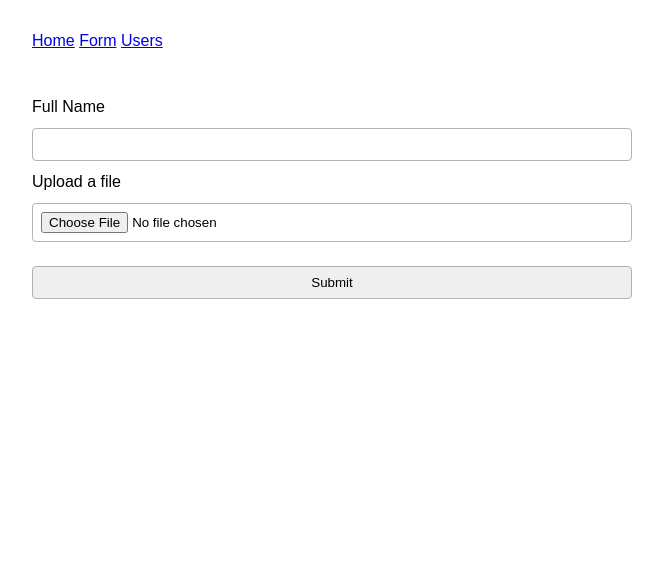
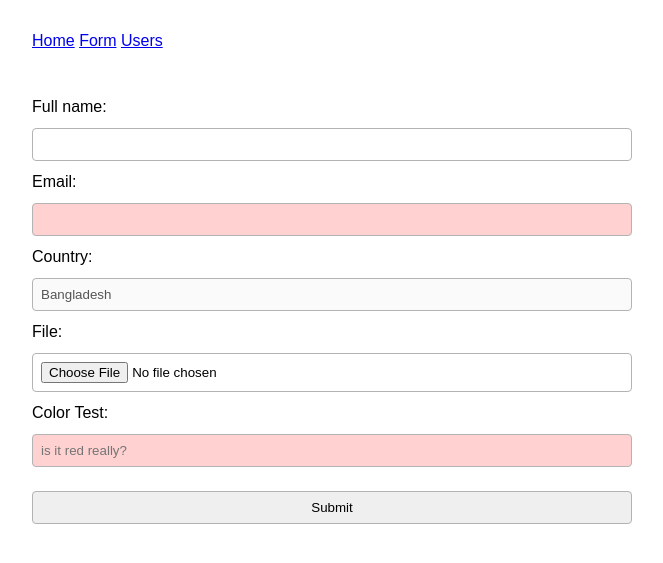
Before and after one commit to roufujjaman/django-practice, a Django app: page /form/ in a window 1280 px wide. Shown: the top 563 px of the page, without its empty margins (308-971 px from the left). Run offline with Django 5.2, Linux system fonts and the light colour scheme.

Commit message:
1 MAR 24

```diff
--- a/module_13/project/views.py
+++ b/module_13/project/views.py
@@ -1,14 +1,32 @@
 from django.shortcuts import render
 from django import forms
-from django.http import HttpResponseRedirect
 
-# class NewUser(forms.Form):
-#     name = forms.CharField(label="User Name", empty_value="Name")
-#     email = forms.EmailField(label="Email")
-#     age = forms.IntegerField(label="Age")
-#     weight = forms.FloatField(label="Weight")
-#     SIZE_CHOICES = [("S", "Small"), ("L", "Large"), ("XL", "Extra Large")]
-#     size = forms.ChoiceField(label="Size", choices=SIZE_CHOICES)
+class newUser(forms.Form):
+    fullname = forms.CharField(
+        label="Full name",
+        max_length=5,
+    )
+    email = forms.EmailField(
+        label="Email",
+        required=False,
+        widget=forms.EmailInput(attrs={"class": "red"})
+    )
+    country = forms.CharField(
+        label="Country",
+        initial="Bangladesh",
+        disabled=True
+    )
+    file = forms.FileField(
+        label="File",
+        required=False
+    )
+    color = forms.CharField(
+        label="Color Test",
+        widget=forms.TextInput(attrs={
+            "class": "red",
+            "placeholder": "is it red really?"
+            })
+    )
 
 all_users = []
 
@@ -17,15 +35,10 @@ def home(request):
 
 def form(request):
     if request.method == "POST":
-        file = request.FILES["file"]
-        with open('./upload/' + file.name, 'wb+') as destination:
-            for chunk in file.chunks():
-                destination.write(chunk)
-        print(file)
-        return render(request, "project/form.html")
-
-
-    return render(request, "project/form.html")
+        pass
+    return render(request, "project/form.html", {
+        "newUser": newUser
+        })
 
 def users(request):
     return render(request, 'project/users.html', {
--- a/module_13/static/project/style.css
+++ b/module_13/static/project/style.css
@@ -23,3 +23,7 @@ input {
     padding: 0 1rem;
     color: rgb(216, 25, 0);
 }
+
+.red {
+    background-color: rgb(255, 209, 209);
+}
--- a/module_13/templates/project/form.html
+++ b/module_13/templates/project/form.html
@@ -8,14 +8,7 @@
     <div class="box-1">
         <form method="POST" enctype="multipart/form-data">
             {% csrf_token %}
-            <div>
-                <label for="full-name">Full Name</label>
-                <input type="text" id="full-name" name="fullname" required>
-            </div>
-            <div>
-                <label for="file">Upload a file</label>
-                <input type="file" name="file" id="file">
-            </div>
+            {{ newUser }}
             <input type="submit">
         </form>
     </div>
```
